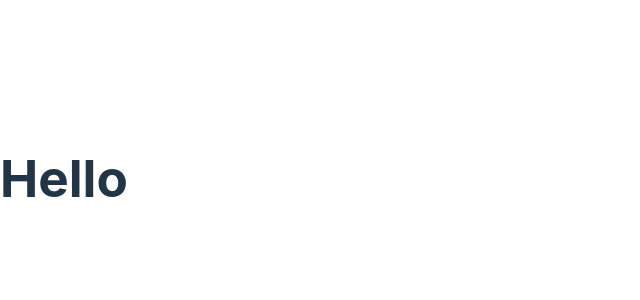
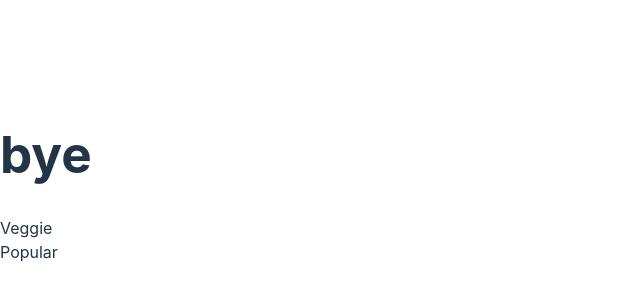
Before and after one commit to bizzy-coding/React-Recipe-App, a React (Vite) app in the folder react-recipe-app/: page / in a window 1280 px wide. Shown: the part 222-522 px from the top of the page, without its empty margins (0-640 px from the left). Built offline with nearby package versions, Linux system fonts and the light colour scheme.

Commit message:
Initial upload

```diff
--- a/react-recipe-app/src/App.jsx
+++ b/react-recipe-app/src/App.jsx
@@ -1,7 +1,11 @@
+import React from "react";
+import Home from "./pages/Home";
+
 function App() {
   return (
     <>
-      <h1>Hello</h1>
+      <h1>bye</h1>
+      <Home/>
     </>
   )
 }
--- /dev/null
+++ b/react-recipe-app/src/components/Veggie.jsx
@@ -0,0 +1,9 @@
+import React from "react";
+
+function Veggie() {
+  return (
+    <div>Veggie</div>
+  )
+}
+
+export default Veggie
--- a/react-recipe-app/src/components/popular.jsx
+++ b/react-recipe-app/src/components/popular.jsx
@@ -1,11 +1,9 @@
-import React from 'react'
+import React from "react";
 
-function popular() {
+function Popular() {
   return (
-    <div>popular</div>
+    <div>Popular</div>
   )
 }
 
-export default popular
-
-// type rfce -it's from the es7 extension
+export default Popular;
--- a/react-recipe-app/src/pages/home.jsx
+++ b/react-recipe-app/src/pages/home.jsx
@@ -0,0 +1,20 @@
+import Veggie from "../components/Veggie";
+import Popular from "../components/Popular";
+
+import React from 'react';
+
+function Home() {
+  return (
+    <div>
+    <Veggie/>
+     <Popular/>
+    </div>
+
+  )
+}
+
+export default Home;
+
+//THINGS LEARNED
+// type rfce -it's from the es7 extension
+//don't forget pascal case!
```
Also changed, not shown: 1 other file (tests, documents, lock files or other folders).
